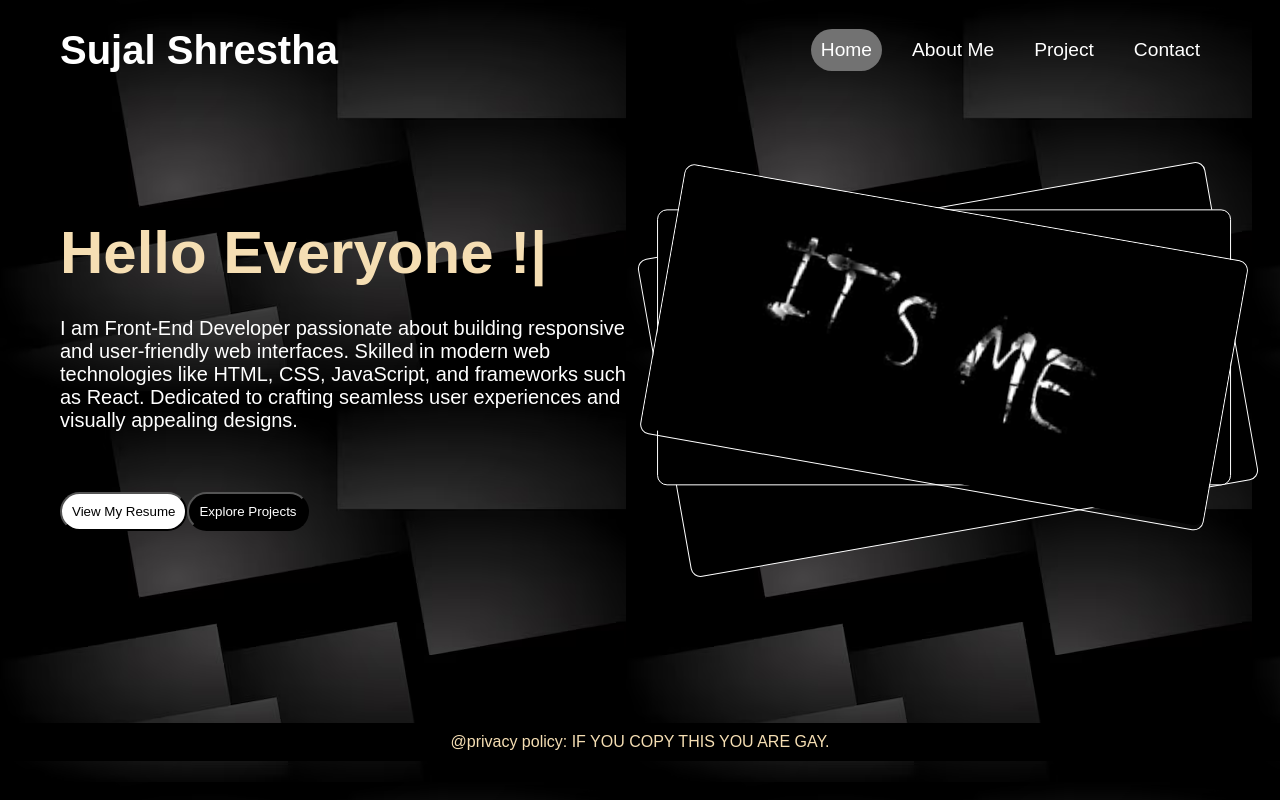
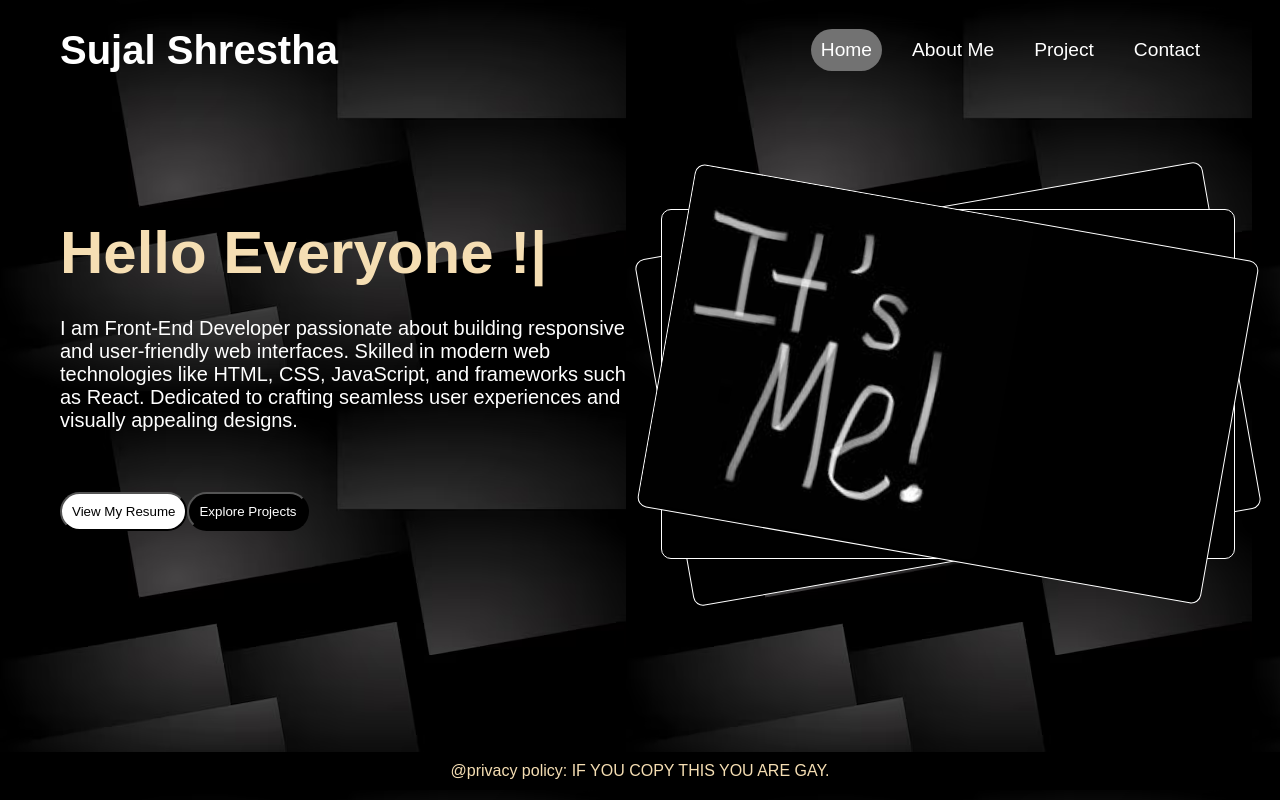
Before and after one commit to suja-shrestha/react-sem-iii, a React (Vite) app in the folder portfolio/: page / in a window 1280 px wide. Built offline with nearby package versions, Linux system fonts and the light colour scheme.

Commit message:
final-product

```diff
--- a/portfolio/src/component/hero/Hero.jsx
+++ b/portfolio/src/component/hero/Hero.jsx
@@ -5,7 +5,7 @@ import background from "../../assets/background.png";
 import { TypeAnimation } from "react-type-animation";
 import Foot from "../footer/foot";
 import { Link } from "react-router-dom";
-import images from '../../assets/images.png'
+import images from '../../assets/images.jpg'
 const Hero = () => {
   return (
     <>
@@ -15,7 +15,7 @@ const Hero = () => {
         <div className="hero-paragraphs">
           <div className="left-paragraph">
             <div className="type">
-              <h1 className="text-danger">
+              <h1 className="text">
                 <TypeAnimation
                   sequence={["Hello Everyone !", 500]}
                   wrapper="span"
--- a/portfolio/src/component/hero/hero.css
+++ b/portfolio/src/component/hero/hero.css
@@ -41,15 +41,19 @@
   margin-left: 20px;
   background-color: black;
   transition: 1s;
+
 }
 .rotate1{
   border: 1px solid white;
   border-radius:10px ;
   rotate: 10deg;
   transition: 1s;
+  background-position: center;
+  background-size: cover;
+  background-color: black;
 }
 .right-paragraph > .rotate > .rotate1 > img {
-  width: 100%;
+  width: 60%;
   border-radius: 10px;
 }
 
```
Also changed, not shown: portfolio/src/assets/images.jpg (added).
